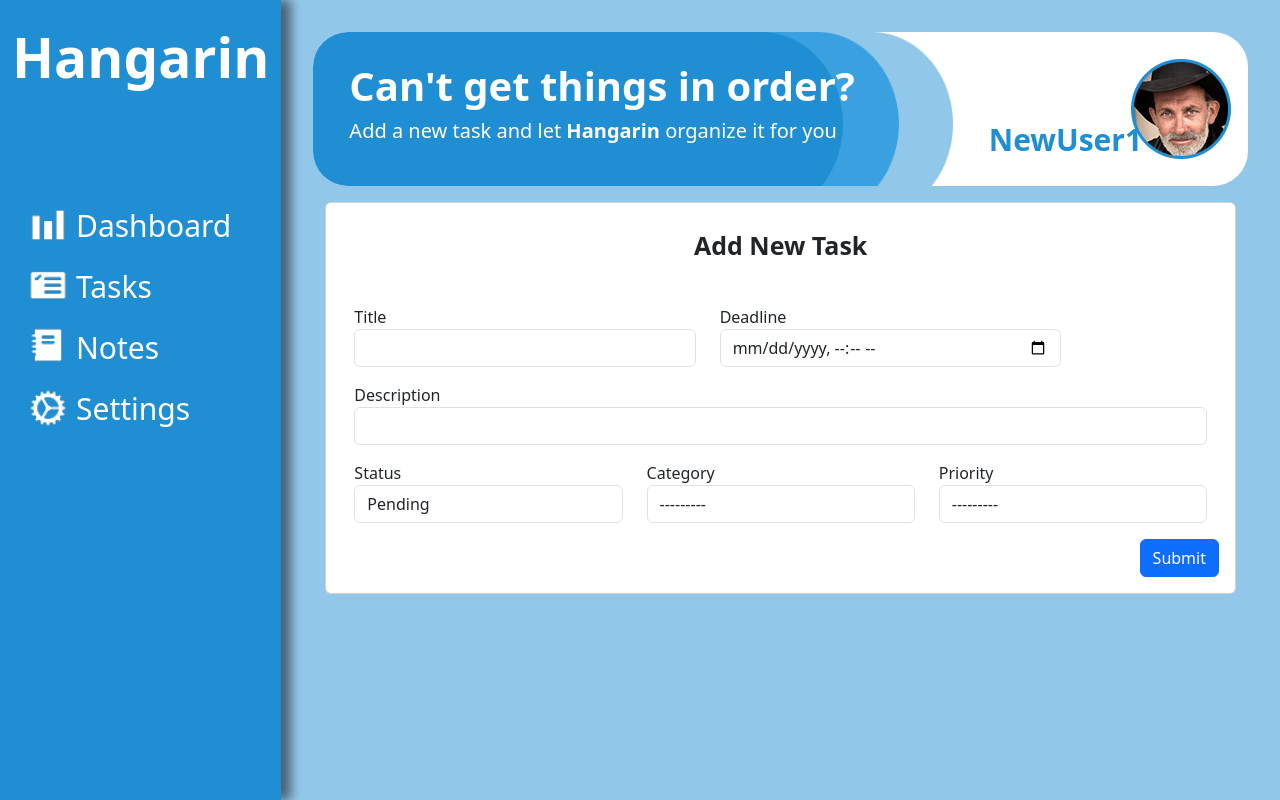
After one commit to FernandezCorporate/Hangarin, a Django app: page /taskList/add in a window 1280 px wide. The commit adds this page. Run offline with Django 5.2, Linux system fonts and the light colour scheme; data that the repository does not hold is empty; some libraries are stand-ins or nearby versions.

Commit message:
Form layout and functionality for Task added

```diff
--- a/Hangarin_App/Hangarin_App/urls.py
+++ b/Hangarin_App/Hangarin_App/urls.py
@@ -16,11 +16,12 @@ Including another URLconf
 """
 from django.contrib import admin
 from django.urls import path
-from Task_and_Todo_Manager.views import HomePageView, TaskView
+from Task_and_Todo_Manager.views import HomePageView, TaskView, TaskCreateView
 from Task_and_Todo_Manager import views
 
 urlpatterns = [
     path('admin/', admin.site.urls),
     path('', views.HomePageView.as_view(), name='home'),
-    path('taskList', TaskView.as_view(), name='task-list')
+    path('taskList', TaskView.as_view(), name='task-list'),
+    path('taskList/add', TaskCreateView.as_view(), name='task-add')
 ]
--- /dev/null
+++ b/Hangarin_App/Task_and_Todo_Manager/forms.py
@@ -0,0 +1,16 @@
+from django.forms import ModelForm
+from django import forms
+from .models import Task
+
+class TaskForm(ModelForm):
+    class Meta:
+        model = Task
+        fields = "__all__"
+        widgets = {
+            'deadline': forms.DateTimeInput(
+                attrs={
+                    'type': 'datetime-local',
+                    'class': 'form-control'
+                }
+            ),
+        }
--- a/Hangarin_App/Task_and_Todo_Manager/templates/base.html
+++ b/Hangarin_App/Task_and_Todo_Manager/templates/base.html
@@ -77,7 +77,7 @@
                     </div>
                 </div>
 
-                <div class="main-panel w-100 mt-4">
+                <div class="main-panel w-100 mt-3">
                     {% block content %}
                     {% endblock %}
                 </div>
--- /dev/null
+++ b/Hangarin_App/Task_and_Todo_Manager/templates/includes/form.html
@@ -0,0 +1,59 @@
+{% load widget_tweaks %}
+
+{% if form.non_field_errors %}
+    <div class="alert alert-danger" role="alert">
+        {% for error in form.non_field_errors %}
+            <p{% if forloop.last %} class="mb-0"{% endif %}>{{ error }}</p>
+        {% endfor %}
+    </div>
+{% endif %}
+
+{% load widget_tweaks %}
+
+<div class="container">
+    <div class="row">
+        <div class="col-5">
+            <div class="form-group">
+                <label>Title</label>
+                {% render_field form.title class="form-control" %}
+            </div>
+        </div>
+
+        <div class="col-5">
+            <div class="form-group">
+                <label>Deadline</label>
+                {% render_field form.deadline class="form-control" %}
+            </div>
+        </div>
+    </div>
+
+    <div class="row">
+        <div class="col-12 mt-3">
+            <div class="form-group">
+                <label>Description</label>
+                {% render_field form.description class="form-control" %}
+            </div>
+        </div>
+    </div>
+
+    <div class="row">
+        <div class="col-4 mt-3">
+            <div class="form-group">
+                <label>Status</label>
+                {% render_field form.status class="form-control" %}
+            </div>
+        </div>
+        <div class="col-4 mt-3">
+            <div class="form-group">
+                <label>Category</label>
+                {% render_field form.category class="form-control" %}
+            </div>
+        </div>
+        <div class="col-4 mt-3">
+            <div class="form-group">
+                <label>Priority</label>
+                {% render_field form.priority class="form-control" %}
+            </div>
+        </div>
+    </div>
+</div>
--- a/Hangarin_App/Task_and_Todo_Manager/templates/taskList.html
+++ b/Hangarin_App/Task_and_Todo_Manager/templates/taskList.html
@@ -21,7 +21,7 @@
                 <p class="fw-bold mb-1" style="font-size: 40px;">My Tasks</p>
             </div>
             <div class="col-auto">
-                <a href="" class="text-decoration-none">
+                <a href="{% url 'task-add' %}" class="text-decoration-none">
                     <div class="button d-flex align-items-center justify-content-center mb-3">
                         <p class="fw-bold mb-0">Add Task</p>
                     </div>
--- /dev/null
+++ b/Hangarin_App/Task_and_Todo_Manager/templates/task_form.html
@@ -0,0 +1,29 @@
+{% extends 'base.html' %} {% load static %} {% block content %}
+	<div class="content">
+		<div class="container-fluid">
+			<div class="row">
+				<div class="col-md-12">
+					<div class="card">
+						<div class="header">
+							<div class="card-title fw-bold mb-0 text-center p-4" style="font-size: 25px;">
+								{% if object %}Update Task {% else %} Add New Task {% endif %}
+							</div>
+						</div>
+
+                        <div class="card-body">
+                            <form class="" action="" method="post" novalidate>
+                                {% csrf_token %} {% include 'includes/form.html' %}
+
+                                <div class="form-group">
+                                    <div class="col-md-12 col-sm-3 mt-3 text-end">
+                                        <button type="submit" class="btn btn-primary btn-rounded">Submit</button>
+                                    </div>
+                                </div>
+                            </form>
+                        </div>
+					</div>
+				</div>
+			</div>
+		</div>
+	</div>
+{% endblock %}
--- a/Hangarin_App/Task_and_Todo_Manager/views.py
+++ b/Hangarin_App/Task_and_Todo_Manager/views.py
@@ -1,6 +1,9 @@
 from django.shortcuts import render
 from django.views.generic.list import ListView
+from django.views.generic.edit import CreateView
 from Task_and_Todo_Manager.models import Task
+from Task_and_Todo_Manager.forms import TaskForm
+from django.urls import reverse_lazy
 
 class HomePageView(ListView):
     model = Task
@@ -12,3 +15,9 @@ class TaskView(ListView):
     context_object_name = 'task'
     template_name = 'taskList.html'
     paginate_by = 5
+
+class TaskCreateView(CreateView):
+    model = Task
+    form_class = TaskForm
+    template_name = 'task_form.html'
+    success_url = reverse_lazy('task-list')
```
Also changed, not shown: Hangarin_App/static/css/stylesheet.css (line endings or trailing spaces).
